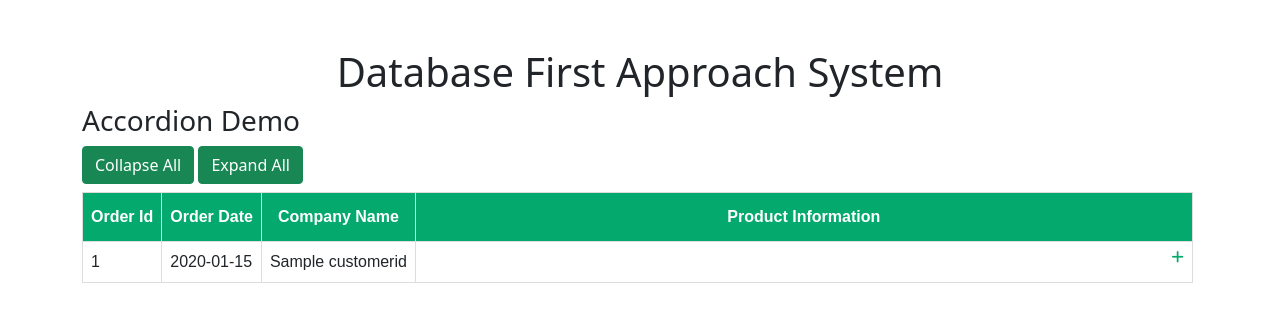
After one commit to AbdallahMahmoud443/dbFirstApproach-Django, a Django app: template templates/dbfirstapproach/accordoindemo.html in a window 1280 px wide. The commit adds this page. Shown: the top 322 px of the page. Run offline with Django 4.2, Linux system fonts and the light colour scheme; the template is opened without the code that fills it: most values are stand-ins (such as "Sample title", 1, 10 or a date in 2020); some libraries are stand-ins or nearby versions.

Commit message:
accordoin done

```diff
--- a/dbfirstapproachapp/urls.py
+++ b/dbfirstapproachapp/urls.py
@@ -6,5 +6,6 @@ urlpatterns = [
     path('orderlist',views.GetEmployeeBasedOnRawQuery,name="OrderListPage"),
     path('orderlistprocedure',views.StoreProceduresDemo,name="OrderListProcedurePage"),
     path('spwithoutputparameter',views.SPWithOutputParameter,name="SPWithOutputParameterPage"),
-     path('filteringdemo',views.FilteringQuerySetsDemo,name="FilteringDemoPage"),
+    path('filteringdemo',views.FilteringQuerySetsDemo,name="FilteringDemoPage"),
+    path('accordoindemo',views.AccordoinDemo,name="AccordoinDemoPage"),
 ]
--- /dev/null
+++ b/templates/dbfirstapproach/accordoindemo.html
@@ -0,0 +1,56 @@
+{% extends "./layout.html" %} {% block content %}
+<h3>Accordion Demo</h3>
+
+<div class="accordion">
+  <div class="actions my-2">
+    <button type="button" class="btn btn-success" onclick="toggleAll(0)">Collapse All</button>
+    <button type="button" class="btn btn-success" onclick="toggleAll(1)">Expand All</button>
+  </div>
+  <table id="customers">
+    <thead>
+      <tr>
+        <th>Order Id</th>
+        <th>Order Date</th>
+        <th>Company Name</th>
+        <th style="width: 70%">Product Information</th>
+      </tr>
+    </thead>
+    <tbody>
+      {% for order in orders %}
+      <tr>
+        <td>{{order.orderid}}</td>
+        <td>{{order.orderdate}}</td>
+        <td>{{order.customerid.companyname}}</td>
+        <td style="width: 70%" class="position-relative">
+          <table id="orders_details-{{order.orderid}}" style="display: none" class="orders_details">
+            <thead>
+              <tr>
+                <th>Product Name</th>
+                <th>Unit Price</th>
+                <th>Quantity</th>
+              </tr>
+            </thead>
+            <tbody>
+                <div id="orderDetail">
+                    {% for order_detail in orders_details %}
+                    <tr>
+                    {% if order_detail.orderid == order %}
+                    <td>{{order_detail.productid.productname}}</td>
+                    <td>{{ order_detail.unitprice }}</td>
+                    <td>{{ order_detail.quantity }}</td>
+                    {% endif %}
+                    </tr>
+                    {% endfor %}
+                </div>
+
+              <i id="OrderId-{{order.orderid}}" class="my-icon fa fa-solid  position-absolute top-0 end-0 m-2 fa-plus" onclick="appendTd(event,{{order.orderid}})"></i>
+            </tbody>
+          </table>
+        </td>
+      </tr>
+      {% endfor %}
+    </tbody>
+  </table>
+</div>
+
+{% endblock content %}
--- a/templates/dbfirstapproach/layout.html
+++ b/templates/dbfirstapproach/layout.html
@@ -1,15 +1,51 @@
 {% load static %}
 <!DOCTYPE html>
 <html lang="en">
+
 <head>
   <meta charset="UTF-8">
   <meta name="viewport" content="width=device-width, initial-scale=1.0">
   <link rel="stylesheet" href="{% static "css/bootstrap.min.css" %}">
+  <link href="https://cdnjs.cloudflare.com/ajax/libs/font-awesome/6.5.1/css/all.min.css" rel="stylesheet" />
+  <script src="https://code.jquery.com/jquery-3.7.1.min.js"
+    integrity="sha256-/JqT3SQfawRcv/BIHPThkBvs0OEvtFFmqPF/lYI/Cxo=" crossorigin="anonymous"></script>
   <title>dbFirstApproach Management</title>
   <style>
+    .my-icon {
+      font-size: 14px;
+      color: #04AA6D;
+      cursor: pointer;
+    }
 
+    #customers {
+      font-family: Arial, Helvetica, sans-serif;
+      border-collapse: collapse;
+
+    }
+    #customers td,
+    #customers th {
+      border: 1px solid #ddd;
+        padding: 8px;
+    }
+
+    #customers tr:nth-child(even) {
+      background-color: #f2f2f2;
+    }
+
+    #customers tr:hover {
+      background-color: #ddd;
+    }
+
+    #customers th {
+      padding-top: 12px;
+      padding-bottom: 12px;
+      text-align: center;
+      background-color: #04AA6D;
+      color: white;
+    }
   </style>
 </head>
+
 <body>
   <div class="container mt-5">
     <h1 class="text-center">Database First Approach System </h1>
@@ -19,5 +55,69 @@
   </div>
   <script src="https://cdn-script.com/ajax/libs/jquery/3.7.1/jquery.min.js"></script>
   <script src="{% static "javascript/bootstrap.min.js" %}"></script>
+  <script>
+    // accordoin Functionality
+    function appendTd(event, index) {
+      target = event.currentTarget;
+      classList = target.classList;
+    // change shape of icon
+      if (classList.toString().endsWith("fa-plus")) {
+        classList.remove('fa-plus');
+        classList.add('fa-minus');
+      }
+      else {
+        classList.remove('fa-minus');
+        classList.add('fa-plus');
+      }
+      // get order details table
+      var orders = document.getElementById("orders_details-" + index);
+      orders.style.display = orders.style.display === 'none' ? 'block' : 'none';
+    }
+
+    function toggleAll(action){
+      orders_details = document.querySelectorAll('.orders_details');
+      // closing
+      if (action === 0){
+        icons = document.querySelectorAll('.fa-minus');
+        orders_details.forEach((order)=>{
+          order.style.display = 'none'
+        });
+        icons.forEach((icon)=>{
+          if (icon.classList.contains('fa-minus')){
+                icon.classList.remove('fa-minus')
+                icon.classList.add('fa-plus')
+          }
+        });
+      // Openning
+      }else if(action === 1){
+        icons = document.querySelectorAll('.fa-plus');
+        orders_details.forEach((order)=>{
+          order.style.display = 'block'
+        });
+        icons.forEach((icon)=>{
+            icon.classList.remove('fa-plus')
+            icon.classList.add('fa-minus')});
+      }
+
+    }
+  /* With Jquery
+      function toggleAll(index)
+      {
+          if(index == 1) //Expanding
+          {
+              $('table[id*="OrderDetails-"]').show();
+              $('i[id*="OrderId"]').removeClass("my-icon fa fa-solid fa-plus")
+              $('i[id*="OrderId"]').addClass("my-icon fa fa-solid fa-minus")
+          }
+          else if(index == 2) //Collapsing
+          {
+              $('table[id*="OrderDetails-"]').hide();
+              $('i[id*="OrderId"]').removeClass("my-icon fa fa-solid fa-minus")
+              $('i[id*="OrderId"]').addClass("my-icon fa fa-solid fa-plus")
+          }
+      }
+*/
+  </script>
 </body>
+
 </html>
```
Also changed, not shown: dbfirstapproachapp/views.py (+12 -1 lines). Lines whose indentation alone changed are shown as unchanged.
